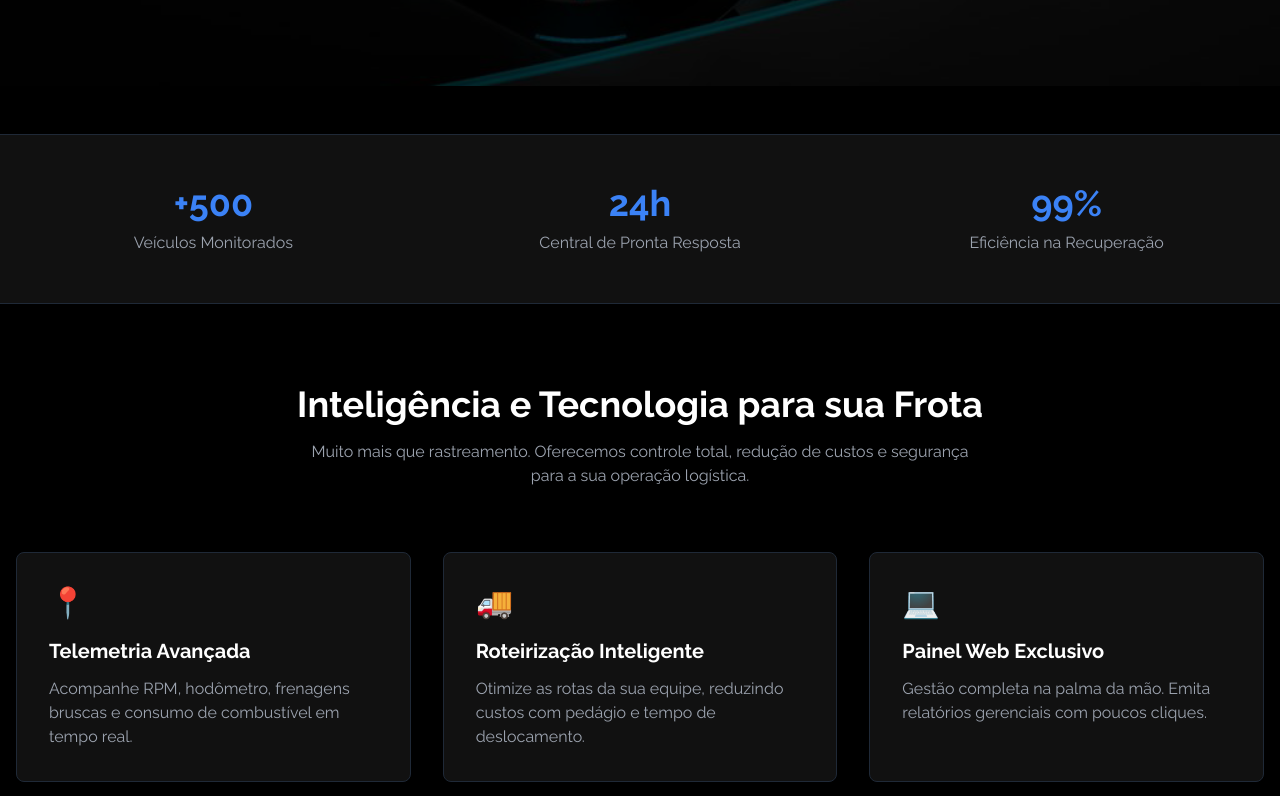
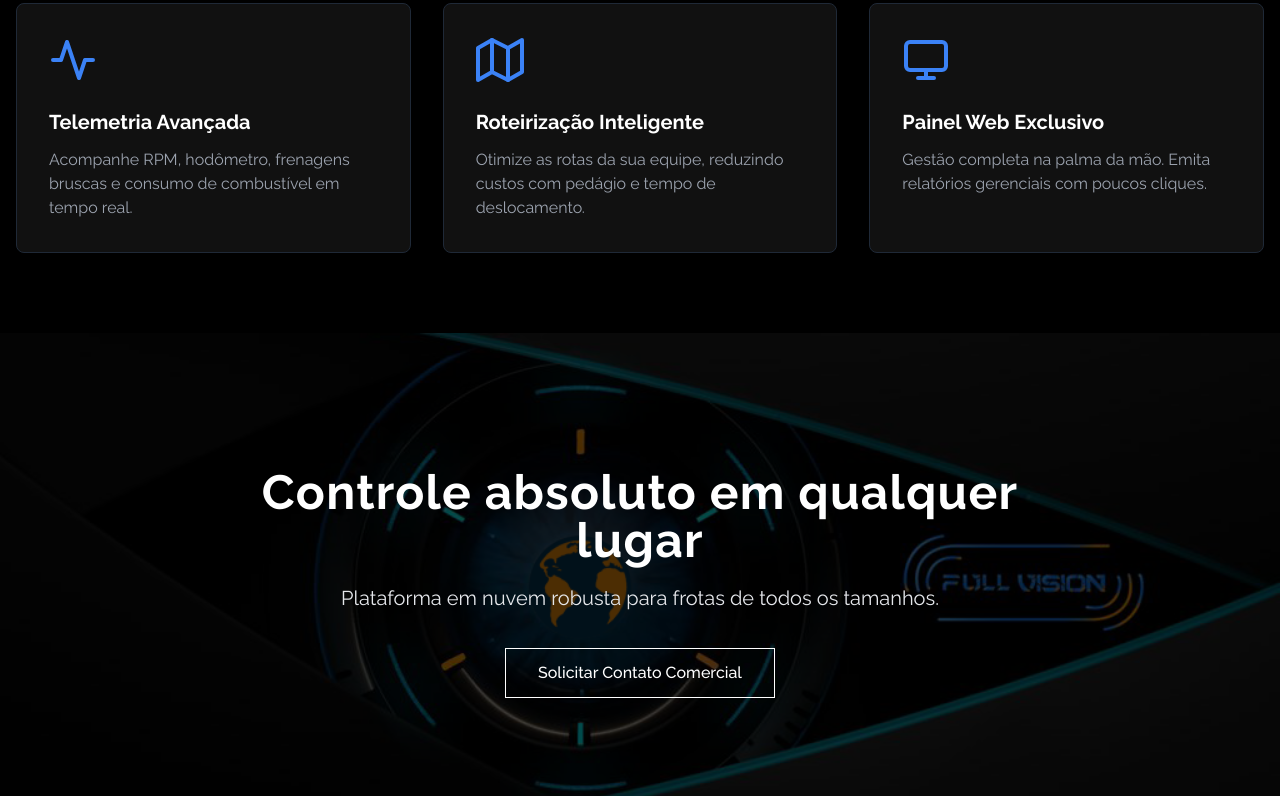
Before and after one commit to otenebra1/FullVision-site, a Next.js app: page / in a window 1280 px wide. Shown: the part 984-1780 px from the top of the page. Built offline with nearby package versions, Linux system fonts and the light colour scheme.

Commit message:
reposicionar banner e atualizar slider

```diff
--- a/package.json
+++ b/package.json
@@ -17,7 +17,7 @@
     "postcss": "8.4.27",
     "react": "18.2.0",
     "react-dom": "18.2.0",
-    "react-icons": "^4.10.1",
+    "react-icons": "^4.12.0",
     "tailwindcss": "3.3.3"
   },
   "description": "This is a [Next.js](https://nextjs.org/) project bootstrapped with [`create-next-app`](https://github.com/vercel/next.js/tree/canary/packages/create-next-app).",
--- a/pages/index.js
+++ b/pages/index.js
@@ -5,47 +5,43 @@ import HomeImage from "@/components/Hero";
 import { SliderData } from "@/components/SliderData";
 import Footer from '@/components/Footer';
 
+// Ícones que instalamos
+import { FiActivity, FiMap, FiMonitor } from 'react-icons/fi';
+
 export default function Home() {
   return (
     <div className="bg-[#000000] min-h-screen flex flex-col overflow-hidden text-white">
       <Head>
         <title>Início | FullVision Tracking</title>
-        <meta name="description" content="Gestão de operação logística e segurança da frota." />
+        <meta name="description" content="Gestão de operação logística e segurança da frota em tempo real." />
       </Head>
 
       <main className="flex-grow">
-        {/* 1. Slider Original */}
+
+        {/* 1. SLIDER NO TOPO (Agora será a única coisa no início) */}
         <div data-aos="fade-down" data-aos-duration="1000">
           <Slider slides={SliderData} />
         </div>
 
-        {/* 2. Hero / Banner Original */}
-        <div data-aos="fade-up" data-aos-delay="150">
-          <HomeImage
-            heading='Fullvision Tracking'
-            message='Gestão de operação logística e segurança da frota em tempo real.'
-          />
-        </div>
-
-        {/* NOVA SEÇÃO: 3. Barra de Números / Prova Social (Gera Autoridade Imediata) */}
-        <div data-aos="fade-up" data-aos-delay="200" className="w-full bg-[#111111] py-12 border-y border-gray-800">
+        {/* 2. BARRA DE ESTATÍSTICAS (Logo abaixo do slider) */}
+        <div data-aos="fade-up" data-aos-delay="150" className="w-full bg-[#111111] py-12 border-b border-gray-800">
           <div className="max-w-7xl mx-auto px-4 grid grid-cols-1 md:grid-cols-3 gap-8 text-center">
             <div>
-              <h3 className="text-4xl font-bold text-blue-500 mb-2">+500</h3>
+              <h3 className="text-4xl font-bold text-blue-500 mb-2">+300</h3>
               <p className="text-gray-400">Veículos Monitorados</p>
             </div>
             <div>
               <h3 className="text-4xl font-bold text-blue-500 mb-2">24h</h3>
-              <p className="text-gray-400">Central de Pronta Resposta</p>
+              <p className="text-gray-400">Suporte e Pronta Resposta</p>
             </div>
             <div>
-              <h3 className="text-4xl font-bold text-blue-500 mb-2">99%</h3>
-              <p className="text-gray-400">Eficiência na Recuperação</p>
+              <h3 className="text-4xl font-bold text-blue-500 mb-2">99,9%</h3>
+              <p className="text-gray-400">Disponibilidade do Sistema</p>
             </div>
           </div>
         </div>
 
-        {/* NOVA SEÇÃO: 4. Problema vs Solução (Cards de Serviço) */}
+        {/* 3. CARDS DE SERVIÇOS */}
         <div className="max-w-7xl mx-auto px-4 py-20">
           <div className="text-center mb-16" data-aos="fade-up">
             <h2 className="text-3xl md:text-4xl font-bold mb-4">Inteligência e Tecnologia para sua Frota</h2>
@@ -55,30 +51,35 @@ export default function Home() {
           </div>
 
           <div className="grid grid-cols-1 md:grid-cols-3 gap-8">
-            {/* Card 1 */}
-            <div data-aos="fade-up" data-aos-delay="100" className="bg-[#111111] p-8 rounded-lg border border-gray-800 hover:border-blue-500 transition-colors">
-              <div className="text-blue-500 text-3xl mb-4">📍</div>
+            <div data-aos="fade-up" data-aos-delay="100" className="group bg-[#111111] p-8 rounded-lg border border-gray-800 hover:border-blue-500 transition-colors cursor-default">
+              <FiActivity className="text-blue-500 text-5xl mb-6 transform group-hover:scale-110 transition-transform duration-300" />
               <h3 className="text-xl font-bold mb-3">Telemetria Avançada</h3>
               <p className="text-gray-400">Acompanhe RPM, hodômetro, frenagens bruscas e consumo de combustível em tempo real.</p>
             </div>
 
-            {/* Card 2 */}
-            <div data-aos="fade-up" data-aos-delay="200" className="bg-[#111111] p-8 rounded-lg border border-gray-800 hover:border-blue-500 transition-colors">
-              <div className="text-blue-500 text-3xl mb-4">🚚</div>
+            <div data-aos="fade-up" data-aos-delay="200" className="group bg-[#111111] p-8 rounded-lg border border-gray-800 hover:border-blue-500 transition-colors cursor-default">
+              <FiMap className="text-blue-500 text-5xl mb-6 transform group-hover:scale-110 transition-transform duration-300" />
               <h3 className="text-xl font-bold mb-3">Roteirização Inteligente</h3>
               <p className="text-gray-400">Otimize as rotas da sua equipe, reduzindo custos com pedágio e tempo de deslocamento.</p>
             </div>
 
-            {/* Card 3 */}
-            <div data-aos="fade-up" data-aos-delay="300" className="bg-[#111111] p-8 rounded-lg border border-gray-800 hover:border-blue-500 transition-colors">
-              <div className="text-blue-500 text-3xl mb-4">💻</div>
+            <div data-aos="fade-up" data-aos-delay="300" className="group bg-[#111111] p-8 rounded-lg border border-gray-800 hover:border-blue-500 transition-colors cursor-default">
+              <FiMonitor className="text-blue-500 text-5xl mb-6 transform group-hover:scale-110 transition-transform duration-300" />
               <h3 className="text-xl font-bold mb-3">Painel Web Exclusivo</h3>
               <p className="text-gray-400">Gestão completa na palma da mão. Emita relatórios gerenciais com poucos cliques.</p>
             </div>
           </div>
         </div>
 
-        {/* 5. Card de Acesso à Plataforma Original (Redirect) */}
+        {/* 4. IMAGEM FIXA REPOSICIONADA (Agora serve como um banner de impacto no meio da página) */}
+        <div data-aos="fade-up">
+          <HomeImage
+            heading='Controle absoluto em qualquer lugar'
+            message='Plataforma em nuvem robusta para frotas de todos os tamanhos.'
+          />
+        </div>
+
+        {/* 5. CARD DE ACESSO À PLATAFORMA */}
         <div data-aos="zoom-in" className="w-full flex justify-center items-center my-16 px-4">
           <Redirect />
         </div>
```
Also changed, not shown: 1 other file (tests, documents, lock files or other folders).
